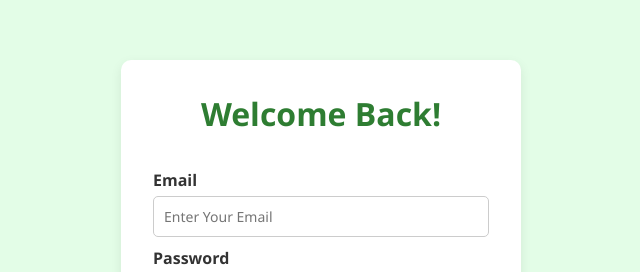
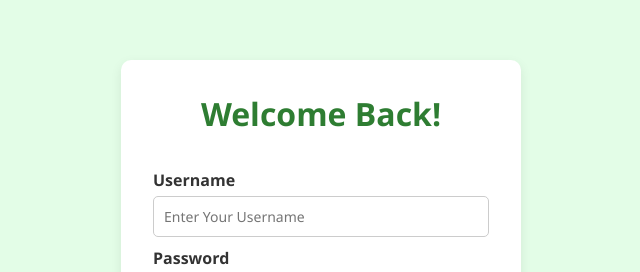
Before and after one commit to KripaGurung/marketmycode, a React (Vite) app in the folder frontend/: page / in a window 1280 px wide. Shown: the part 121-393 px from the top of the page, without its empty margins (319-959 px from the left). Built offline with nearby package versions, Linux system fonts and the light colour scheme.

Commit message:
Fix login to authenticate using username instead of email

```diff
--- a/frontend/src/pages/login/login.jsx
+++ b/frontend/src/pages/login/login.jsx
@@ -1,14 +1,14 @@
 import React, { useState } from "react";
 import { useNavigate } from "react-router-dom";
 import { useDispatch } from "react-redux";
-import { setLogin } from "../login/loginSlice"
+import { setLogin } from "../login/loginSlice";
 import ForgotPasswordPopup from "../../component/ForgotPasswordPopup/ForgotPasswordPopup";
-import loginUser  from "../../services/authApi";
+import authApi from "../../services/authApi";
 import { toast } from "react-toastify";
 import "./login.css";
 
 const Login = () => {
-    const [email, setEmail] = useState("");
+  const [email, setEmail] = useState(""); // value = username
   const [password, setPassword] = useState("");
   const [showPopup, setShowPopup] = useState(false);
 
@@ -18,8 +18,14 @@ const Login = () => {
   const handleSubmit = async (e) => {
     e.preventDefault();
 
+    if (!email || !password) {
+      toast.error("Please enter username and password");
+      return;
+    }
+
     try {
-            const res = await loginUser(email, password);
+      // 🔹 email variable actually holds USERNAME
+      const res = await authApi.loginUser(email, password);
 
       const { token, refresh_token, user_id } = res.data.data;
 
@@ -34,9 +40,12 @@ const Login = () => {
       localStorage.setItem("refresh_token", refresh_token);
       localStorage.setItem("user_id", user_id);
 
+      toast.success("Login successful!");
       navigate("/home");
-        } catch {
-            toast.error("Invalid username or password");
+    } catch (error) {
+      toast.error(
+        error.response?.data?.error || "Invalid username or password"
+      );
     }
   };
 
@@ -46,25 +55,45 @@ const Login = () => {
 
       <form id="login-form" onSubmit={handleSubmit}>
         <div className="form-container">
-                    <label>Email</label>
-                    <input type="email" placeholder="Enter Your Email" required value={email} onChange={(e) => setEmail(e.target.value)} />
+          {/* 🔴 Email → Username */}
+          <label>Username</label>
+          <input
+            type="text"
+            placeholder="Enter Your Username"
+            required
+            value={email}
+            onChange={(e) => setEmail(e.target.value)}
+          />
 
           <label>Password</label>
-                    <input type="password" placeholder="Enter Your Password" required value={password} onChange={(e) => setPassword(e.target.value)} />
+          <input
+            type="password"
+            placeholder="Enter Your Password"
+            required
+            value={password}
+            onChange={(e) => setPassword(e.target.value)}
+          />
         </div>
 
         <div className="remember-forgot">
-                    <label> <input type="checkbox" /> Remember me </label>
+          <label>
+            <input type="checkbox" /> Remember me
+          </label>
 
-                    <span className="forgot-link" onClick={() => setShowPopup(true)}>Forgot password? </span>
+          <span className="forgot-link" onClick={() => setShowPopup(true)}>
+            Forgot password?
+          </span>
         </div>
 
         <div className="buttons">
           <button type="submit">Login</button>
         </div>
 
-                <p> Don't have an account?{" "}
-                    <span onClick={() => navigate("/signup")} className="login-link"> Register </span>
+        <p>
+          Don't have an account?{" "}
+          <span onClick={() => navigate("/signup")} className="login-link">
+            Register
+          </span>
         </p>
       </form>
 
```
Lines whose indentation alone changed are shown as unchanged.
